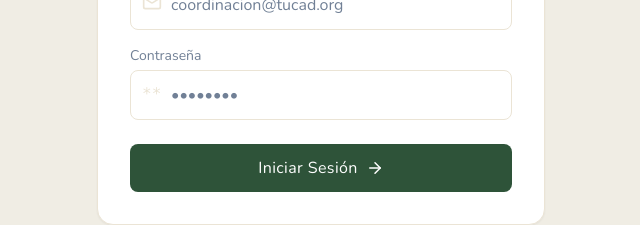
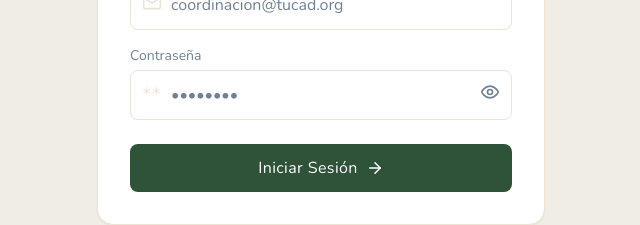
Before and after one commit to Woperdemonguer/-red_cad, a Next.js app in the folder 3_Product/frontend/: page /login in a window 1280 px wide. Shown: the part 532-757 px from the top of the page, without its empty margins (319-959 px from the left). Built offline with nearby package versions, Linux system fonts and the light colour scheme; no server answers.

Commit message:
feat(auth): Add password visibility toggle to login form

```diff
--- a/3_Product/frontend/app/login/page.jsx
+++ b/3_Product/frontend/app/login/page.jsx
@@ -1,7 +1,7 @@
 "use client";
 import { useState } from "react";
 import { supabase } from "@/utils/supabase";
-import { ArrowRight, Mail } from "lucide-react";
+import { ArrowRight, Mail, Eye, EyeOff } from "lucide-react";
 
 export default function Login() {
     const [email, setEmail] = useState("");
@@ -28,6 +28,7 @@ export default function Login() {
     };
 
     const [password, setPassword] = useState("");
+    const [showPassword, setShowPassword] = useState(false);
 
     const handleLogin = async (e) => {
         e.preventDefault();
@@ -113,13 +114,20 @@ export default function Login() {
                         <div className="relative">
                             <div className="absolute left-3 top-3 text-border font-mono pointer-events-none">**</div>
                             <input
-                                type="password"
+                                type={showPassword ? "text" : "password"}
                                 required
                                 value={password}
                                 onChange={(e) => setPassword(e.target.value)}
-                                className="w-full pl-10 pr-4 py-3 border border-border rounded-lg outline-none focus:border-sage transition-colors text-text placeholder-textLight"
+                                className="w-full pl-10 pr-12 py-3 border border-border rounded-lg outline-none focus:border-sage transition-colors text-text placeholder-textLight"
                                 placeholder={"••••••••"}
                             />
+                            <button
+                                type="button"
+                                onClick={() => setShowPassword(!showPassword)}
+                                className="absolute right-3 top-3 text-textLight hover:text-forest transition-colors"
+                            >
+                                {showPassword ? <EyeOff size={20} /> : <Eye size={20} />}
+                            </button>
                         </div>
                     </div>
 
```
